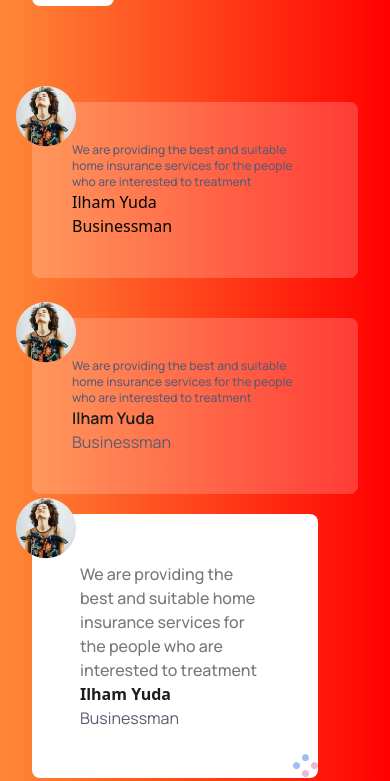
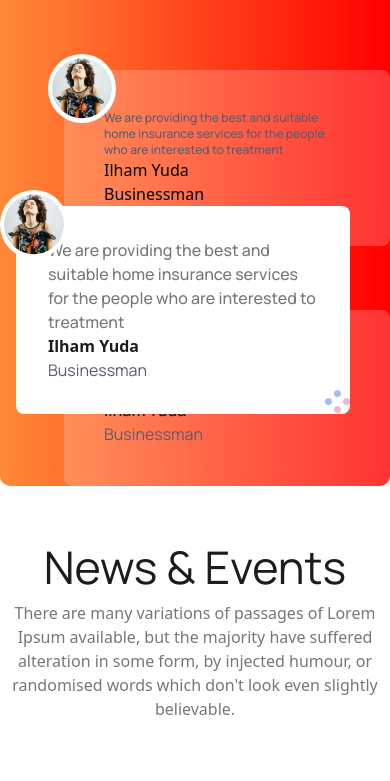
Before and after one commit to SHARIFULALAM2025/tailwind-project-2, a plain HTML site: page index.html in a window 390 px wide. Shown: the part 4362-5143 px from the top of the page. Drawn offline with nearby package versions, Linux system fonts and the light colour scheme.

Commit message:
updet responsive

```diff
--- a/index.html
+++ b/index.html
@@ -130,7 +130,7 @@
         <!-- card section -->
         <section class="max-w-[1212px] mx-auto">
             <div
-                class="md:h-[650px] w-full  rounded-[10px] bg-[linear-gradient(270deg,rgba(255,0,0,1),rgba(255,137,56,1))] grid grid-cols-1 md:grid-cols-2 p-8 gap-24">
+                class="md:h-[650px] w-full  rounded-[10px] bg-[linear-gradient(270deg,rgba(255,0,0,1),rgba(255,137,56,1))] grid grid-cols-1 md:grid-cols-2 pl-16 md:p-8 gap-24">
                 <div class="grid place-content-center ">
                     <h1 class="text-[rgba(244,244,244,1)] text-[45px] manrope-font font-normal">Meet Our Super Clients
                     </h1>
@@ -141,19 +141,19 @@
                     <button class="px-3 w-1/4 mt-6 rounded-lg py-2 bg-[rgba(255,255,255,1)]  "><span class="bg-[linear-gradient(90deg,rgba(255,137,56,1),rgba(255,0,0,1))]
              bg-clip-text text-transparent">Show All</span></button>
                 </div>
-                <div class="grid place-content-center md:relative ">
+                <div class="grid place-content-center relative ">
 
                     <div class="">
-                        <div class="rounded-lg bg-[rgba(255,255,255,.2)] relative p-10">
+                        <div class="rounded-lg bg-[rgba(255,255,255,.2)] relative p-10 md:p-12">
                             <p class="text-[rgba(93,90,111,1)] text-xs font-medium manrope-font">We are providing the
                                 best and suitable home insurance services for the people who
                                 are interested to treatment</p>
                             <span class="">Ilham Yuda</span>
                             <h2 class="">Businessman</h1>
 
-                                <figure><img src="./images/client.png" alt="" class="absolute -top-4 -left-4"></figure>
+                                <figure><img src="./images/client.png" alt="" class="absolute -top-4 -left-4  rounded-full p-1 bg-white"></figure>
                         </div>
-                        <div class="rounded-lg bg-[rgba(255,255,255,.2)] relative mt-10 p-10">
+                        <div class="rounded-lg bg-[rgba(255,255,255,.2)] relative mt-16  md:mt-16 p-10">
                             <p class="text-[rgba(93,90,111,1)] text-xs font-medium manrope-font">We are providing the
                                 best and suitable home insurance services for the people who
                                 are interested to treatment</p>
@@ -161,11 +161,11 @@
                                 Yuda</span>
                             <h2 class="text-[rgba(93,90,111,1)] manrope-font">Businessman</h1>
 
-                                <figure><img src="./images/client.png" alt="" class="absolute -top-4 -left-4"></figure>
+                                <figure><img src="./images/client.png" alt="" class="absolute -top-4 -left-4 rounded-full p-1 bg-white"></figure>
                         </div>
                     </div>
-                    <div class="md:absolute -left-16 top-[32%] mt-5">
-                        <div class="rounded-lg bg-[rgba(255,255,255,1)] mr-10 relative p-12">
+                    <div class="absolute -left-12 md:-left-16 top-[28%]  md:top-[32%] mt-5">
+                        <div class="rounded-lg bg-[rgba(255,255,255,1)] mr-10 relative p-8 md:p-12">
                             <p class="text-[rgba(119,119,119,1)] text-base font-medium manrope-font">We are providing
                                 the best and suitable home insurance services for the people who
                                 are interested to treatment</p>
@@ -173,7 +173,7 @@
                             <h2 class="text-[rgba(93,90,111,1)] manrope-font">Businessman</h1>
                                 <figure><img src="./images/circles.png" alt="" class="absolute bottom-0 right-0">
                                 </figure>
-                                <figure><img src="./images/client.png" alt="" class="absolute -top-4 -left-4"></figure>
+                                <figure><img src="./images/client.png" alt="" class="absolute -top-4 -left-4 rounded-full p-1 bg-white"></figure>
                         </div>
                     </div>
                 </div>
```
